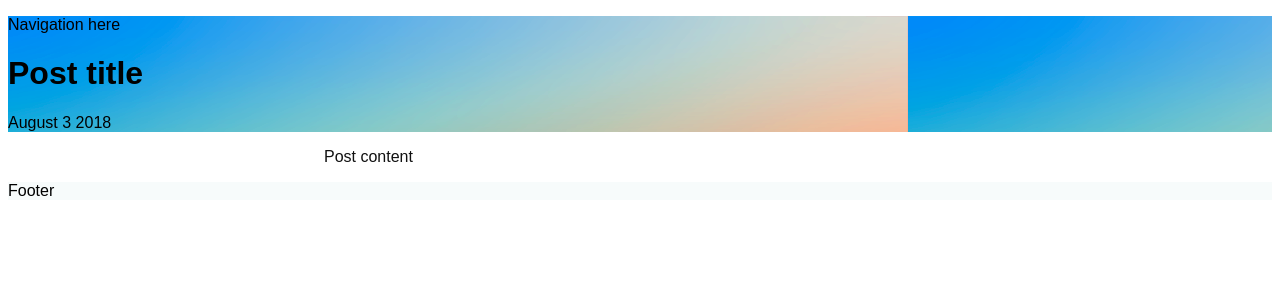
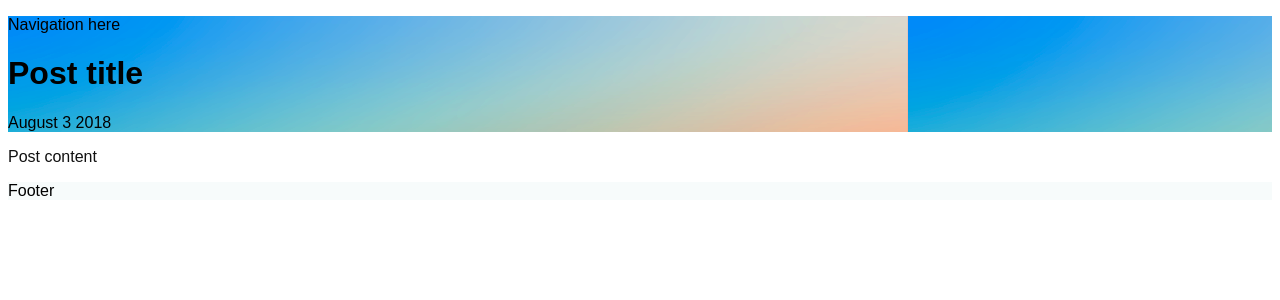
Before and after one commit to theaq175/theaq175.github.io, a Jekyll site: the page built from _posts/2018-08-03-first-post.md, in a window 1280 px wide. Shown: the top 300 px of the page. Built offline with Jekyll 4.4.1, drawn with Linux system fonts in a browser that asks for light colours.

Commit message:
Update main.css

```diff
--- a/css/main.css
+++ b/css/main.css
@@ -7,12 +7,11 @@
 }
 
 header {
-    background-image: url("../images/gradient-2.png");
+    background-image: url('../images/gradient-2.png');
 }
 
 header.div {
     height: 55px;
-    display: flex;
     text-align: center;
     background: #f7fbfb;
 }
@@ -21,8 +20,6 @@
     width: 50%;
     color: #111;
     max-width: 655px;
-    padding: 0 25px;
-    margin: 0 auto
 }
 
 footer {
```
